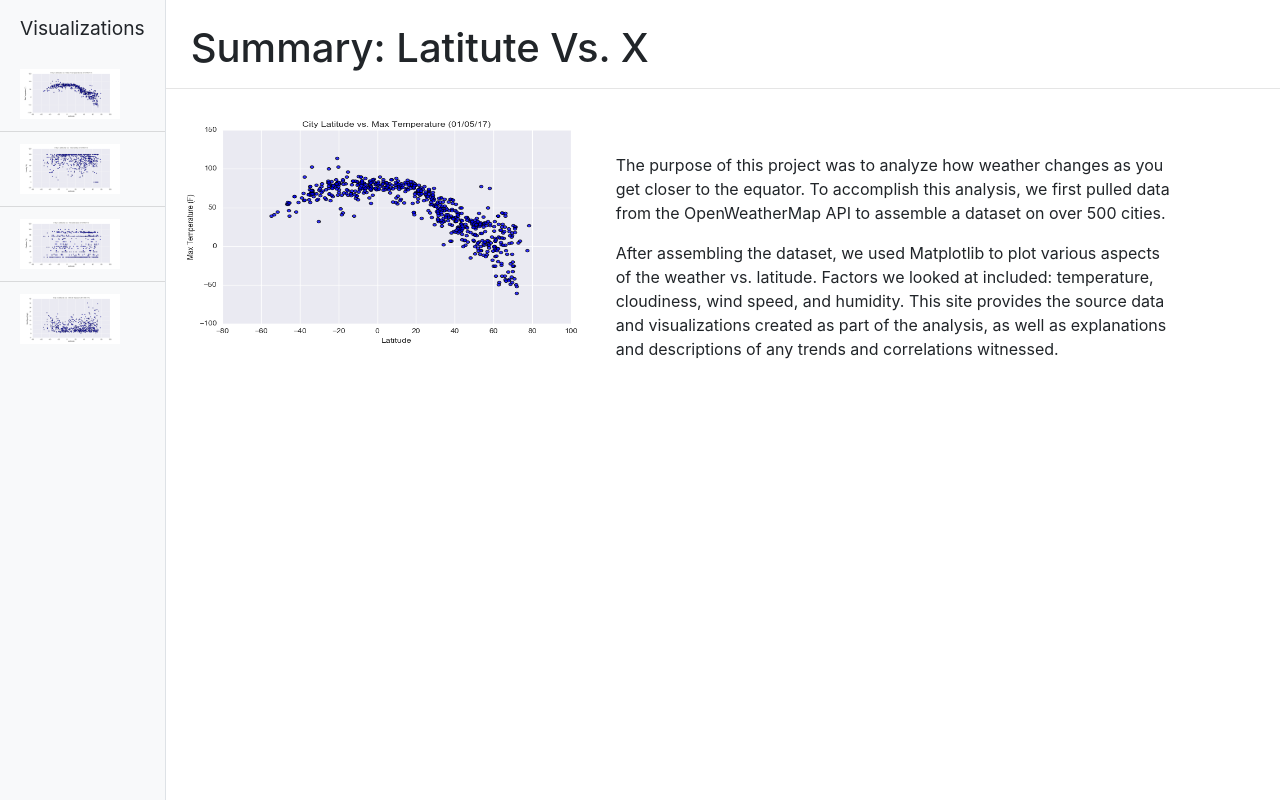
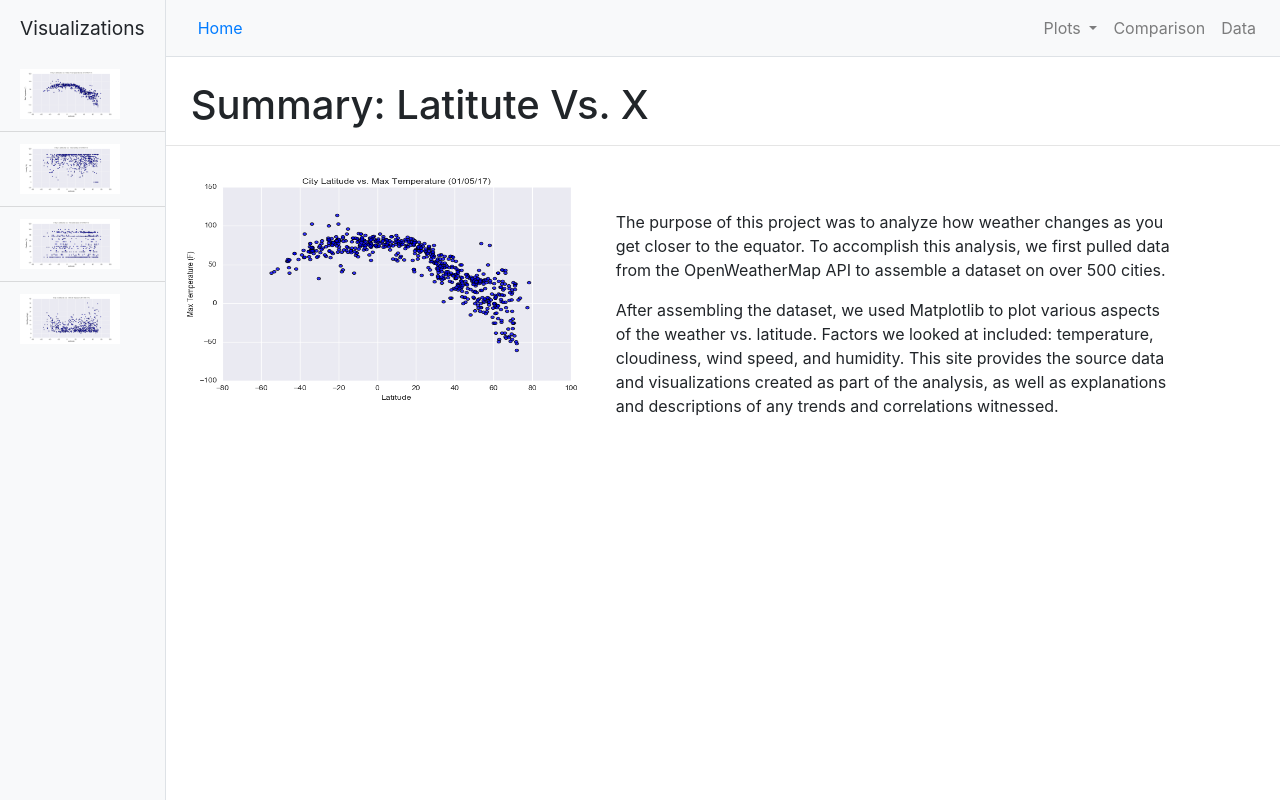
Before and after one commit to ZachKopec/Web-Design-Challenge, a plain HTML site: page WebVisualizations/index.html in a window 1280 px wide. Drawn offline with nearby package versions, Linux system fonts and the light colour scheme.

Commit message:
Added navbar compents as well as css to make page better functioning

```diff
--- a/WebVisualizations/Assets/css/style.css
+++ b/WebVisualizations/Assets/css/style.css
@@ -11,3 +11,29 @@
 #sidebar-wrapper .list-group {
   width: 15rem;
 }
+
+@media (min-width: 768px) {
+
+   #sidebar-wrapper {
+    margin-left: 0;
+  }
+
+  #page-content-wrapper {
+    min-width: 0;
+    width: 100%;
+  }
+
+}
+
+#wrapper {
+    overflow-x: hidden;
+}
+
+#page-content-wrapper {
+  min-width: 0vw;
+}
+
+#img {
+  width: 100%;
+  height: auto;
+}
--- a/WebVisualizations/index.html
+++ b/WebVisualizations/index.html
@@ -12,7 +12,6 @@
   <!-- Boostrap Stylesheet -->
   <link rel="stylesheet" href="https://cdn.jsdelivr.net/npm/bootstrap@4.5.3/dist/css/bootstrap.min.css"
     integrity="sha384-TX8t27EcRE3e/ihU7zmQxVncDAy5uIKz4rEkgIXeMed4M0jlfIDPvg6uqKI2xXr2" crossorigin="anonymous">
-
 
   <!-- Our own CSS stylesheet -->
   <link href="Assets/css/style.css" rel="stylesheet">
@@ -33,7 +32,39 @@
         <a href="wind_speed.html" title="Wind Speed Analysis" class="list-group-item list-group-item-action bg-light"><img src="Visualizations/fig4.png" height="50" width="100"/></a>
       </div>
     </div>
-    <!-- /#sidebar-wrapper -->
+
+    <div id="page-content-wrapper">
+
+      <!-- Navbar -->
+      <nav class="navbar navbar-expand-lg navbar-light bg-light border-bottom">
+        <a class="nav-link" href="index.html">Home<span class="sr-only">(current)</span></a>
+
+        <button class="navbar-toggler" type ="button" data-toggle="collapse" data-target="#navbarSupportedContent" aria-controls="navbarSupportedContent" aria-expanded="false" aria-label="Toggle navigation">
+          <span class="navbar-toggler-icon" ></span>
+        </button>
+
+        <div class="collapse navbar-collapse" id="navbarSupportedContent">
+          <ul class="navbar-nav ml-auto mt-2 mt-lg-0">
+            <li class="nav-item dropdown">
+              <a class="nav-link dropdown-toggle" href="#" id="navbarDropdown" role="button" data-toggle="dropdown" aria-haspopup="true" aria-expanded="false">
+                Plots
+              </a>
+              <div class="dropdown-menu dropdown-menu-right" aria-labelledby="navbarDropdown">
+                <a class="dropdown-item" href="max_temp.html">Max Temperature</a>
+                <a class="dropdown-item" href="humidity.html">Humidity</a>
+                <a class="dropdown-item" href="cloudiness.html">Cloudiness</a>
+                <a class="dropdown-item" href="wind_speed.html">Wind Speed</a>
+              </div>
+            </li>
+            <li class="nav-item">
+              <a class="nav-link" href="Comparison.html">Comparison</a>
+            </li>
+            <li class="nav-item">
+              <a class="nav-link" href="data_page.html">Data</a>
+            </li>
+          </ul>
+        </div>
+      </nav>
 
     <div id="page-content-wrapper">
 
```
